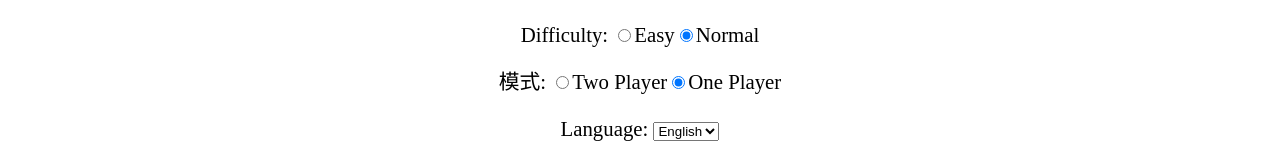
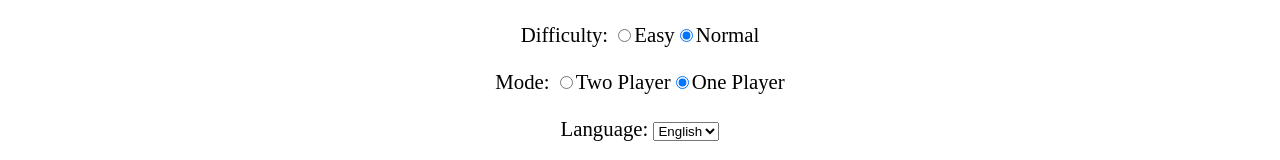
Before and after one commit to KelvinQiu802/battleship, a React (Vite) app: page / in a window 1280 px wide. Shown: the part 182-342 px from the top of the page. Built offline with nearby package versions, Linux system fonts and the light colour scheme.

Commit message:
fix: 遗漏“模式”

```diff
--- a/src/components/Welcome/Welcome.jsx
+++ b/src/components/Welcome/Welcome.jsx
@@ -114,7 +114,9 @@ const Welcome = ({ setGameState, formData, setFormData }) => {
             </>
           )}
           <br />
-          <label>模式: </label>
+          <label>
+            <FormattedMessage id='welcome.mode' defaultMessage='Mode: ' />
+          </label>
           <input
             type='radio'
             name='playMode'
@@ -145,10 +147,7 @@ const Welcome = ({ setGameState, formData, setFormData }) => {
           </label>
           <br />
           <label htmlFor='language'>
-            <FormattedMessage
-              id='welcome.lang'
-              defaultMessage='Language'
-            />
+            <FormattedMessage id='welcome.lang' defaultMessage='Language' />
           </label>
           <select
             name='language'
@@ -161,10 +160,7 @@ const Welcome = ({ setGameState, formData, setFormData }) => {
           </select>
           <br />
           <button type='submit' className='button-start'>
-            <FormattedMessage
-              id='welcome.start'
-              defaultMessage='START'
-            />
+            <FormattedMessage id='welcome.start' defaultMessage='START' />
           </button>
         </form>
       </main>
```
Lines whose indentation alone changed are shown as unchanged.
